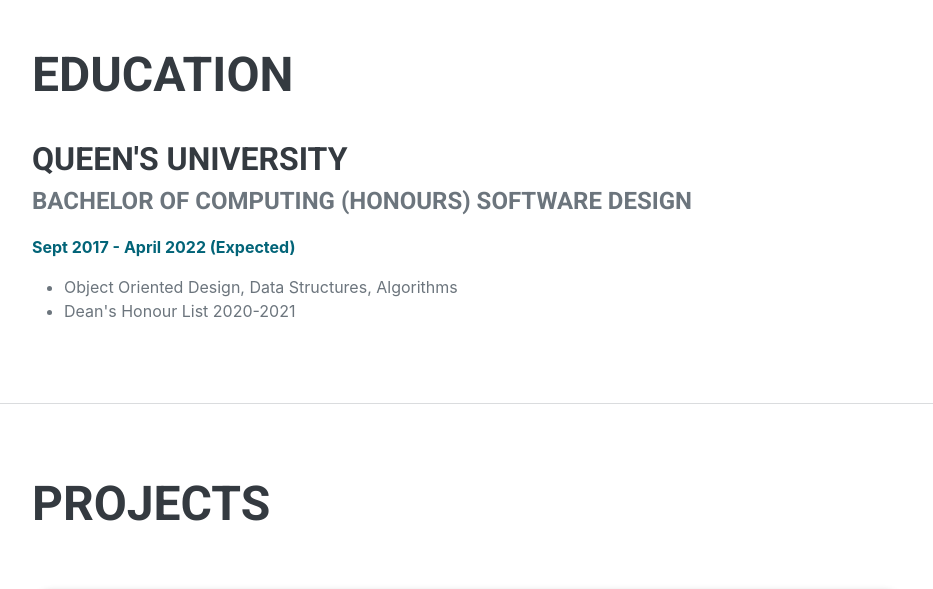
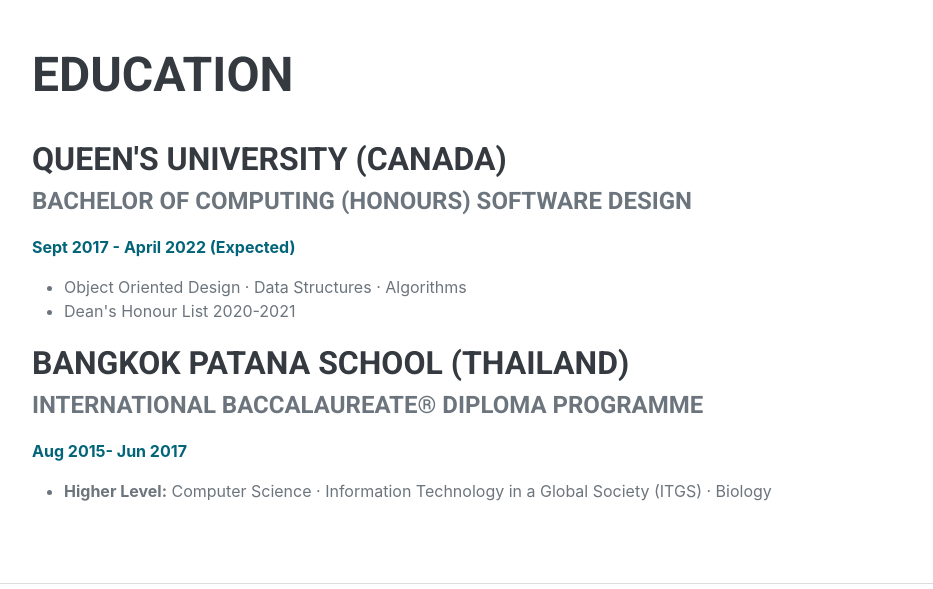
Before and after one commit to pradnyaputra/pradnyaputra.github.io, a plain HTML site: page index.html in a window 1280 px wide. Shown: the part 2220-2809 px from the top of the page, without its empty margins (336-1269 px from the left). Drawn offline with nearby package versions, Linux system fonts and the light colour scheme; a web font is replaced by a local one.

Commit message:
Updated education, skills, certifications

```diff
--- a/index.html
+++ b/index.html
@@ -139,13 +139,26 @@
                     <h2 class="mb-4">Education</h2>
                     <div class="d-flex flex-column flex-md-row justify-content-between">
                         <div class="flex-grow-1">
-                            <h3 class="mb-0">Queen's University</h3>
+                            <h3 class="mb-0">Queen's University (Canada)</h3>
                             <div class="subheading mb-3">Bachelor of Computing (Honours) Software Design</div>
                             <div>
                               <div class="text-primary mb-3"><b>Sept 2017 - April 2022 (Expected)</b></div>
                               <ul>
-                                <li>Object Oriented Design, Data Structures, Algorithms</li>
+                                <li>Object Oriented Design · Data Structures · Algorithms</li>
                                 <li>Dean's Honour List 2020-2021</li>
+                              </ul>
+                            </div>
+                        </div>
+                        <div class="flex-shrink-0"></div>
+                    </div>
+                    <div class="d-flex flex-column flex-md-row justify-content-between">
+                        <div class="flex-grow-1">
+                            <h3 class="mb-0">Bangkok Patana School (Thailand)</h3>
+                            <div class="subheading mb-3">International Baccalaureate® Diploma Programme</div>
+                            <div>
+                              <div class="text-primary mb-3"><b>Aug 2015- Jun 2017</b></div>
+                              <ul>
+                                <li><b>Higher Level:</b> Computer Science · Information Technology in a Global Society (ITGS) · Biology</li>
                               </ul>
                             </div>
                         </div>
@@ -213,6 +226,10 @@
                         <span class="fa-li"><i class="fas fa-check"></i></span>
                         NoSQL Databases (Google Cloud Platform, Firestore)
                       </li>
+                      <li>
+                        <span class="fa-li"><i class="fas fa-check"></i></span>
+                        HTML/CSS/Bootstrap
+                      </li>
                     </ul>
                 </div>
             </section>
@@ -225,6 +242,9 @@
                     <ul class="fa-ul mb-3">
                         <li>
                             <b>Queen's University Cybersecurity Awareness Certificate:</b> Certified
+                        </li>
+                        <li>
+                            <b>Duke of Edinburgh Gold Award in Japan:</b> Awarded
                         </li>
                       </ul>
                         <div class="subheading mb-3">Events</div>
```
